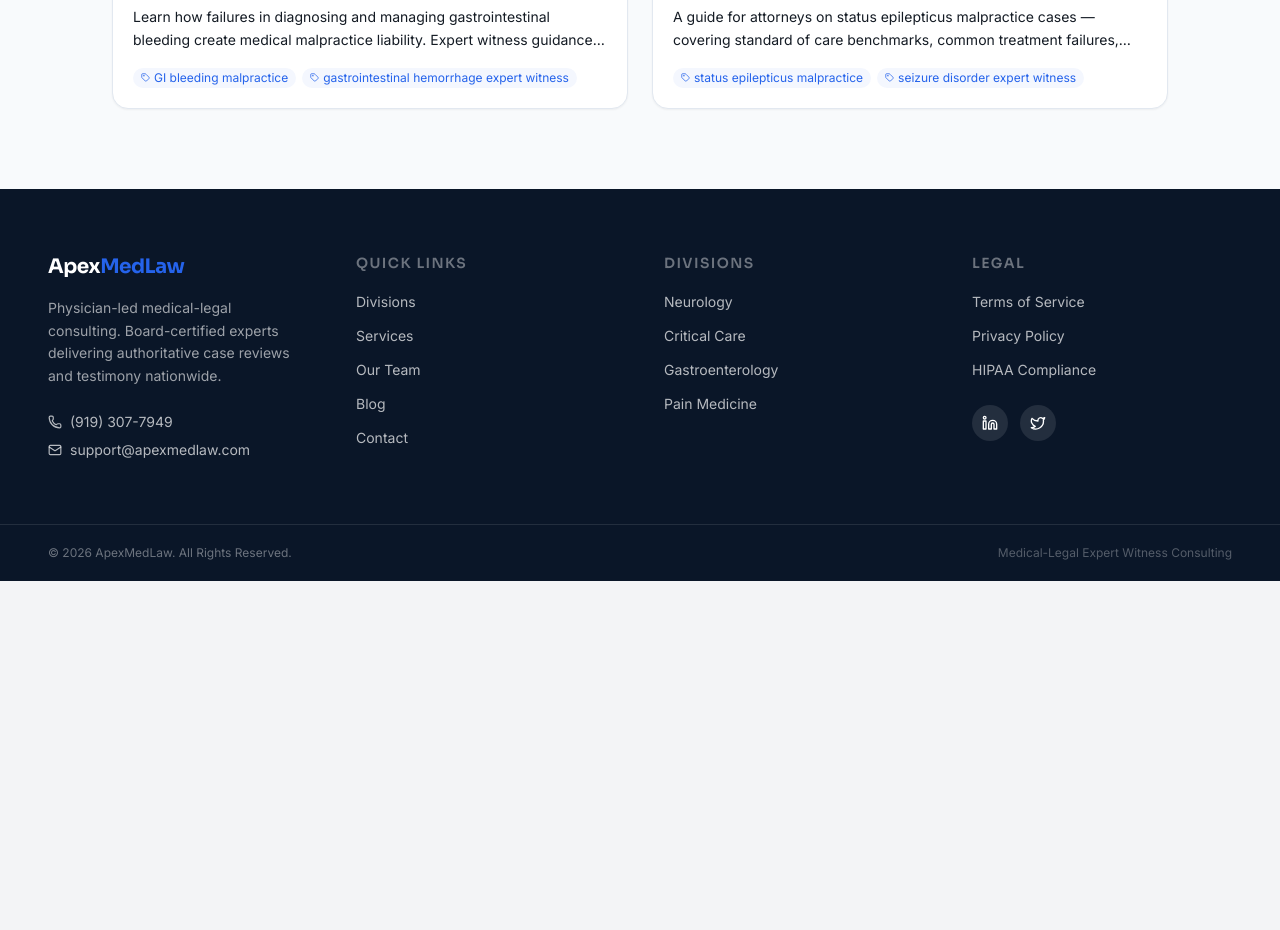
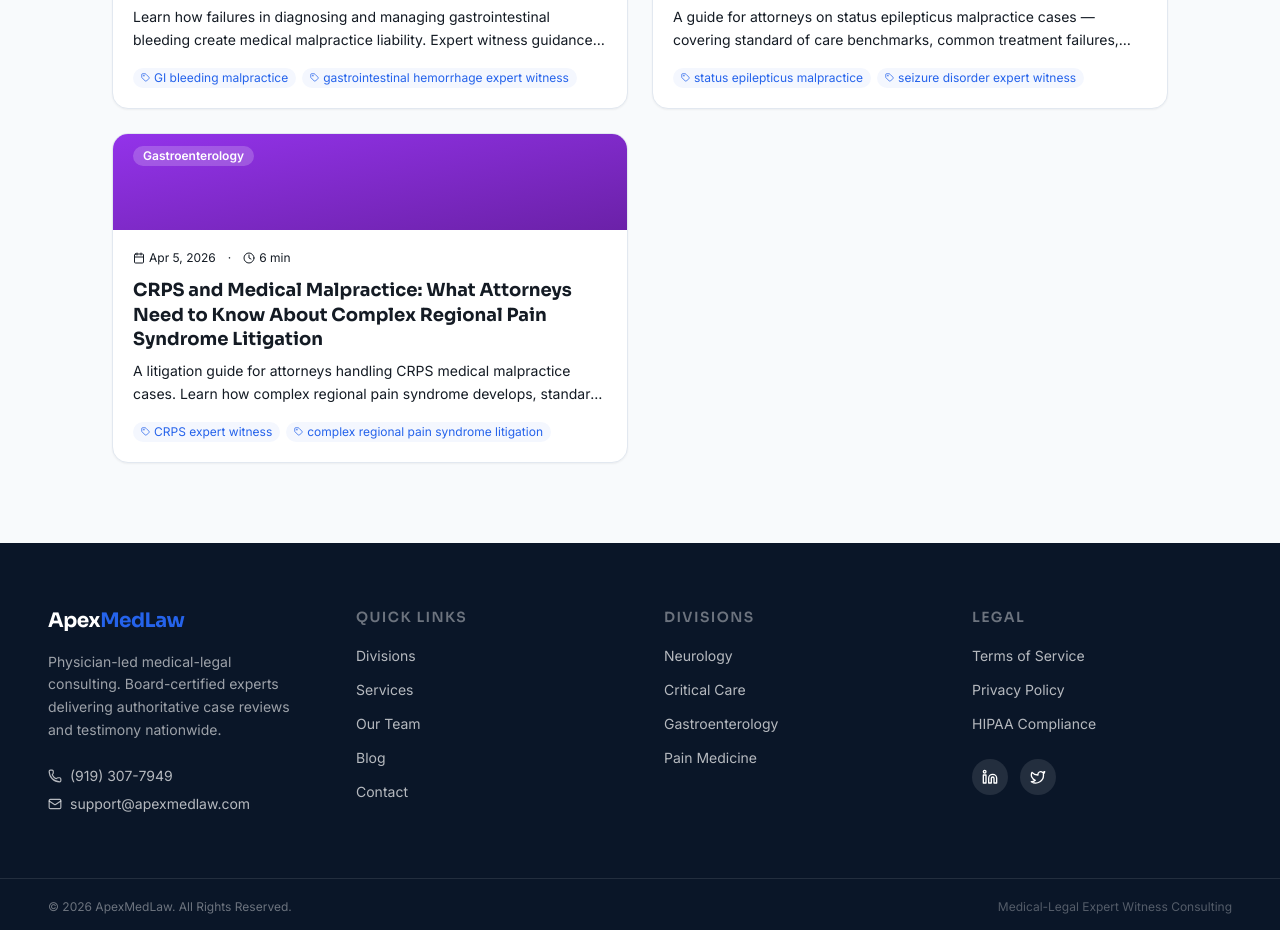
Before and after one commit to SupportAML/ApexMedLaw-website, a React (Vite) app: page /blog in a window 1280 px wide. Shown: the part 2320-3250 px from the top of the page. Before the commit the page ends 2901 px from the top, so only its background shows below. Built offline with nearby package versions, Linux system fonts and the light colour scheme.

Commit message:
blog: add daily post - CRPS Pain Medicine Malpractice 2026-04-05

```diff
--- a/src/blog/posts.ts
+++ b/src/blog/posts.ts
@@ -707,4 +707,67 @@ Contact ApexMedLaw to discuss your status epilepticus or seizure disorder malpra
 
 *This post is for informational purposes and does not constitute legal advice. Standards vary by jurisdiction.*`,
   },
+  {
+    slug: 'crps-complex-regional-pain-syndrome-malpractice-expert-witness',
+    title: 'CRPS and Medical Malpractice: What Attorneys Need to Know About Complex Regional Pain Syndrome Litigation',
+    metaDescription: 'A litigation guide for attorneys handling CRPS medical malpractice cases. Learn how complex regional pain syndrome develops, standard of care benchmarks, causation analysis, and how pain medicine expert witnesses support these cases.',
+    date: '2026-04-05',
+    author: 'AML Editorial',
+    keywords: ['CRPS expert witness', 'complex regional pain syndrome litigation', 'pain medicine malpractice', 'RSD malpractice attorney', 'pain management expert witness', 'CRPS causation', 'sympathetically maintained pain litigation'],
+    content: `Complex Regional Pain Syndrome (CRPS) is among the most litigated and most misunderstood conditions in pain medicine malpractice. Attorneys encounter CRPS in two recurring contexts: cases where a provider's negligence allegedly caused or precipitated CRPS, and cases where an existing CRPS diagnosis was undertreated, mismanaged, or dismissed — resulting in avoidable disease progression. Both contexts require expert testimony that can explain an often-skeptical condition to judges, juries, and opposing counsel with clinical precision.
+
+## What CRPS Is — and Why It Matters in Court
+
+CRPS is a chronic pain condition characterized by disproportionate pain, autonomic dysfunction, trophic changes, and motor abnormalities that arise following an initiating event — typically trauma, surgery, or nerve injury. It is classified into two subtypes: CRPS Type I (formerly called Reflex Sympathetic Dystrophy or RSD), which occurs without confirmed nerve lesion, and CRPS Type II (formerly called causalgia), which follows a documented peripheral nerve injury.
+
+The Budapest Criteria, published in 2007 and validated in subsequent research, represent the current standard for clinical diagnosis. A provider who applies outdated diagnostic frameworks — or who dismisses CRPS outright because no "objective" abnormality is visible on standard imaging — is deviating from the modern standard of care. Attorneys must understand these criteria because they form the evidentiary backbone of both causation arguments and standard of care opinions.
+
+The condition disproportionately affects women, typically develops in the weeks following an inciting event, and can result in lifelong disability if not diagnosed and treated promptly. The sequelae of untreated or undertreated CRPS — fixed contractures, dystonia, osteoporosis secondary to disuse, and psychological devastation — carry substantial economic and non-economic damages that experienced pain medicine experts can quantify.
+
+## The Most Common Liability Theories in CRPS Cases
+
+CRPS litigation arises from several recurring patterns of alleged negligence.
+
+**Failure to diagnose.** The hallmark of CRPS is that it does not appear on X-ray, standard MRI, or routine lab work. Providers who anchor diagnosis exclusively to conventional imaging may miss or dismiss CRPS for months or years. A provider is expected to recognize the clinical constellation — allodynia, hyperalgesia, edema, vasomotor changes, sudomotor changes, and motor dysfunction — and apply the Budapest Criteria. Failure to do so may constitute a departure from the standard of care.
+
+**Failure to refer.** Primary care physicians and general orthopedists are expected to recognize when a post-procedural pain syndrome has characteristics of CRPS and refer appropriately to a pain management specialist or neurologist with experience in sympathetically maintained pain. Delays in referral allow the condition to progress through stages and become increasingly treatment-resistant.
+
+**Precipitating negligence.** In cases where a surgical complication, poorly placed cast, inadvertent nerve injury during a procedure, or post-operative compartment syndrome precedes the development of CRPS, the underlying negligent act becomes the but-for cause of the entire CRPS trajectory. Expert testimony must establish both that the procedural deviation occurred and that CRPS was a known and foreseeable consequence.
+
+**Inadequate treatment after diagnosis.** Even when CRPS is correctly identified, inadequate treatment planning creates additional liability. The current standard of care involves an interdisciplinary approach: pharmacological management (including neuromodulating agents, anti-inflammatory regimens, and in some cases low-dose naltrexone), physical and occupational therapy with graded motor imagery, psychological intervention for the central sensitization component, and procedural options including sympathetic nerve blocks, spinal cord stimulation, or ketamine infusion in appropriate refractory cases. A provider who fails to offer or coordinate any of these modalities — particularly in a patient whose CRPS is progressing — may be departing from the standard of care.
+
+## Standard of Care Analysis in CRPS Cases
+
+The standard of care for CRPS is defined by the Budapest Criteria for diagnosis and by multi-society consensus guidelines for treatment. These include publications from the International Association for the Study of Pain (IASP), the American Academy of Neurology, and specialty pain societies.
+
+Attorneys should understand that the standard of care does not require cure — CRPS is difficult and sometimes impossible to reverse completely — but it does require that providers apply recognized diagnostic frameworks, initiate evidence-based treatment without unreasonable delay, and coordinate care across disciplines when the condition warrants it.
+
+A key evidentiary issue in CRPS cases is the provider's contemporaneous documentation. A physician who writes "the patient's pain complaints are out of proportion to the injury" or who uses language suggesting fabrication or drug-seeking without conducting a structured diagnostic evaluation may be applying a subjective framework that contradicts the Budapest Criteria standard. This documentation, preserved in the medical record, becomes powerful evidence of a diagnostic failure.
+
+## Causation Challenges and How to Address Them
+
+Causation is often the central battleground in CRPS litigation. Defense experts frequently argue that CRPS arises spontaneously, that the initiating event would have produced the condition regardless of the provider's conduct, or that the condition is not well-defined enough to support a reliable causation opinion. Plaintiffs' experts face the burden of demonstrating that but for the specific negligent act — the delayed diagnosis, the inappropriate procedural technique, the failure to refer — the CRPS would not have developed, or would not have progressed to its current severity.
+
+The temporal relationship between the inciting event and symptom onset is critical. CRPS typically develops within days to weeks of the precipitating injury. A documented record showing classic CRPS symptoms beginning immediately after a surgical complication or procedural error strengthens the causal chain considerably. Conversely, a long latency between the alleged negligence and symptom onset requires more complex causation analysis and a stronger expert narrative.
+
+Medical literature supports the concept that early diagnosis and treatment substantially improves outcomes. This means that in failure-to-diagnose cases, the damages model does not merely capture existing pain — it captures the additional disability that arose because the window for effective early intervention was missed.
+
+## Selecting a Pain Medicine Expert for CRPS Cases
+
+CRPS expert selection is nuanced. The ideal expert is a board-certified pain medicine physician with active clinical experience treating CRPS patients across the spectrum of severity. They should be conversant with the Budapest Criteria, familiar with sympathetic nerve block techniques and spinal cord stimulation decision criteria, and able to explain the neurophysiological basis of CRPS — including central and peripheral sensitization mechanisms — to a non-medical audience.
+
+An expert who treats CRPS only occasionally, or who approaches the diagnosis with skepticism, will not be able to effectively advocate for the clinical reality of the condition in litigation. Attorneys should specifically inquire about an expert's approach to the diagnosis before engagement — an expert who requires "objective proof" beyond the Budapest Criteria clinical examination may undermine a legitimate CRPS case.
+
+## How Apex Medical Law Approaches CRPS Cases
+
+Apex Medical Law maintains a panel of board-certified pain medicine specialists with dedicated experience in CRPS diagnosis and management. Our experts apply the Budapest Criteria as the diagnostic standard, are fluent in the multi-society treatment guidelines, and can offer opinions across the full range of CRPS litigation — including causation analysis when CRPS followed an identifiable procedural injury, standard of care analysis when a diagnosis was delayed or mishandled, and damages analysis describing the long-term functional and quality-of-life consequences of undertreated CRPS.
+
+We provide detailed medical record review, comprehensive written reports, deposition preparation, and trial testimony. Our experts understand the skepticism that CRPS faces in the courtroom and are experienced at presenting these cases with the clinical rigor and credibility that withstands Daubert challenges.
+
+Contact ApexMedLaw to discuss your complex regional pain syndrome malpractice case.
+
+---
+
+*This post is for informational purposes and does not constitute legal advice. Standards vary by jurisdiction.*`,
+  },
 ];
```
